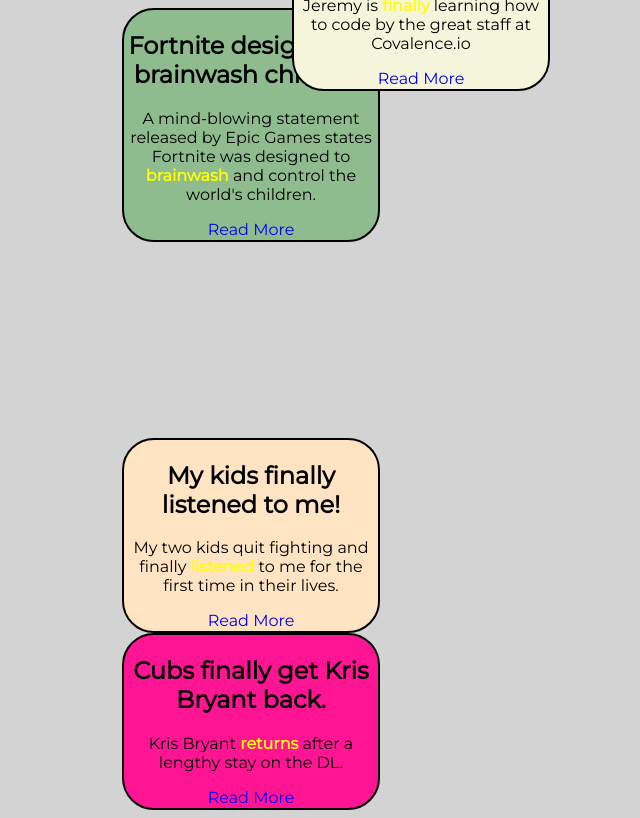
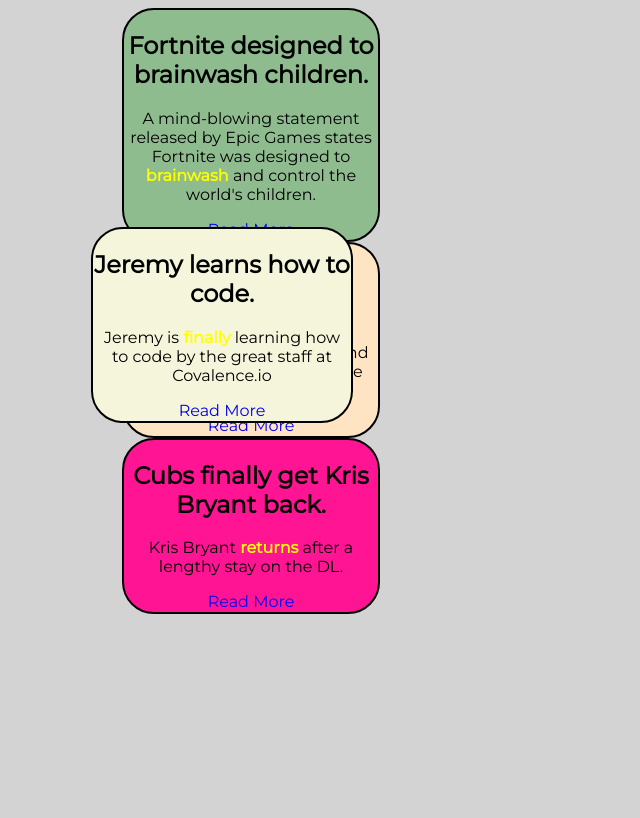
Before and after one commit to jfrummel/CSSdrills, a plain HTML site: page index.html in a window 1280 px wide. Shown: the whole page, without its empty margins (389-1029 px from the left). Drawn offline with Linux system fonts and the light colour scheme; a script that the page names is missing.

Commit message:
Absolute positioning box2

```diff
--- a/styles.css
+++ b/styles.css
@@ -37,9 +37,9 @@
 
 #box2 {
     background-color: beige;
-    position: relative;
-    top: -347px;
-    left: 170px;
+    position: absolute;
+    bottom: 377px;
+    left: 480px;
 }
 
 #box3 {
```
